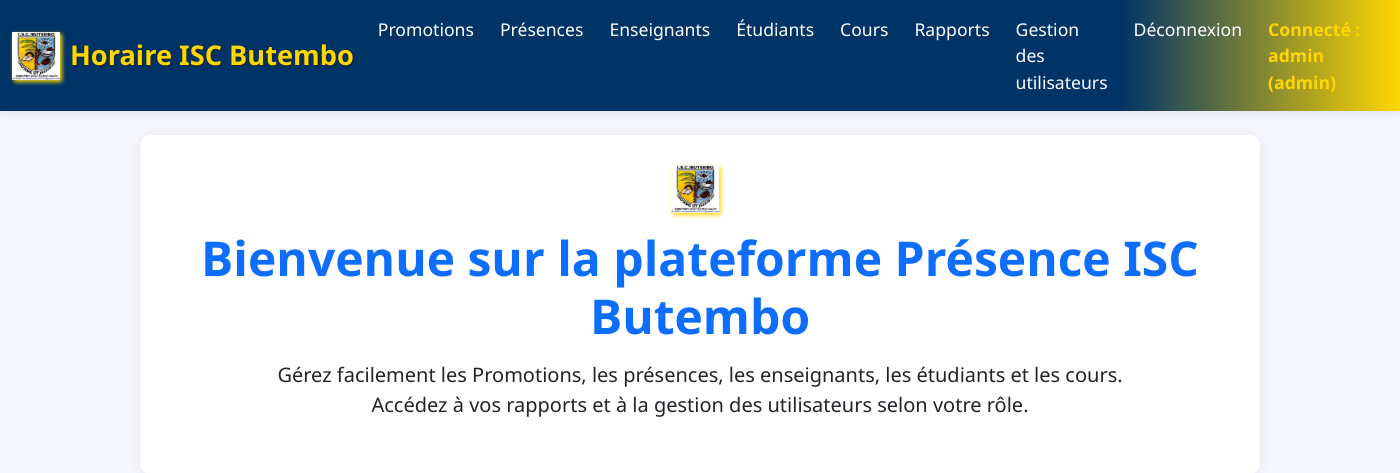
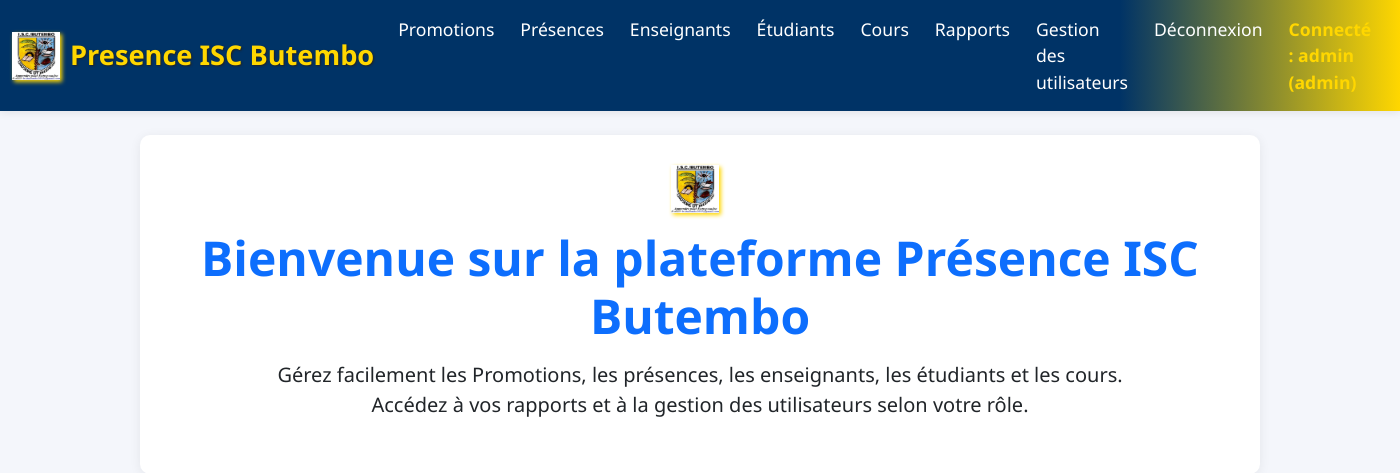
Before and after one commit to MUYISA-KAVALAMI/ISC_PRESENCE, a Flask app: page /accueil in a window 1400 px wide. Shown: the top 473 px of the page. Run offline with Flask 2, Linux system fonts and the light colour scheme; a user stored in the database is signed in.

Commit message:
update base.html

```diff
--- a/templates/base.html
+++ b/templates/base.html
@@ -63,7 +63,7 @@
             <!-- Logo ISC Butembo stylisé -->
             <a class="navbar-brand d-flex align-items-center" href="#">
                 <img src="{{ url_for('static', filename='logo.jpg') }}" alt="Logo ISC" class="logo-isc">
-                Horaire ISC Butembo
+                Presence ISC Butembo
             </a>
             <button class="navbar-toggler" type="button" data-bs-toggle="collapse" data-bs-target="#navbarNav">
                 <span class="navbar-toggler-icon"></span>
```
